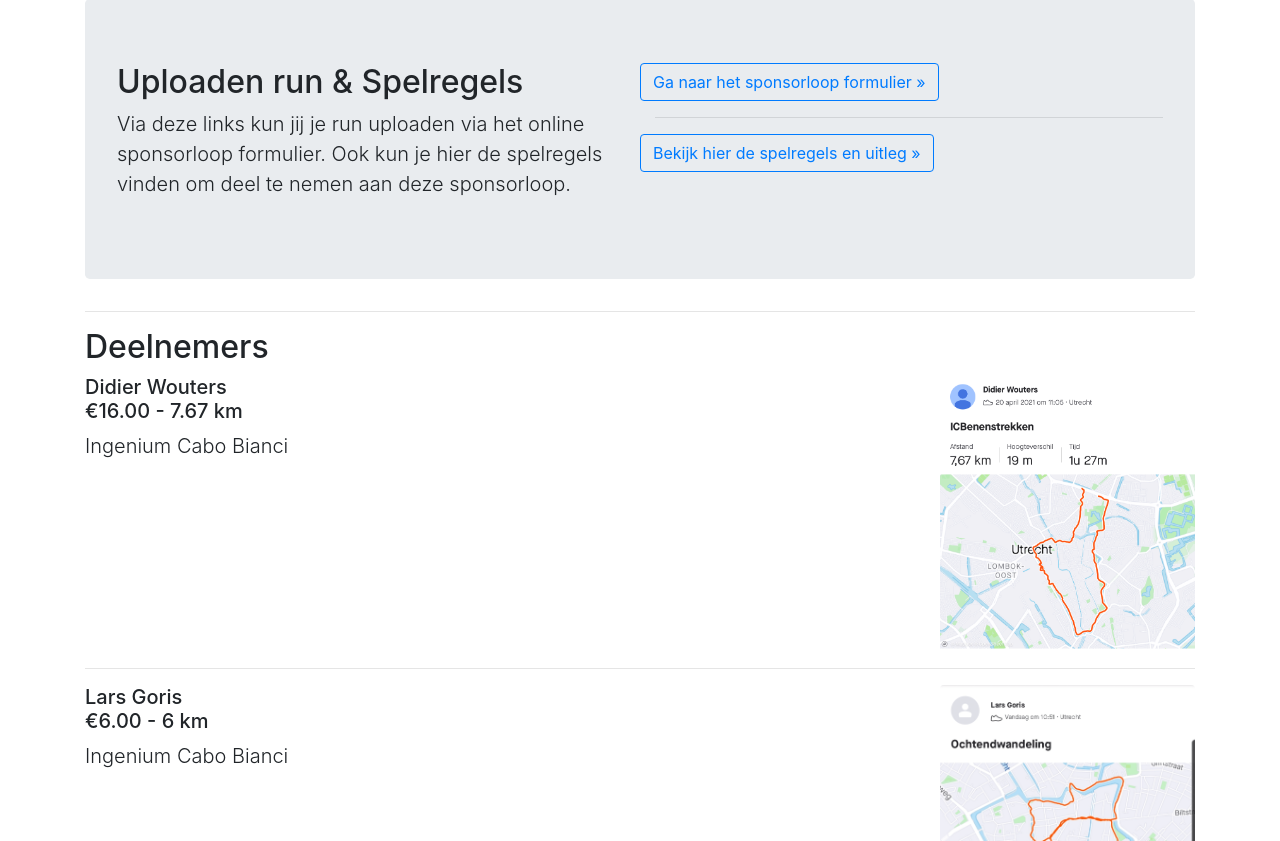
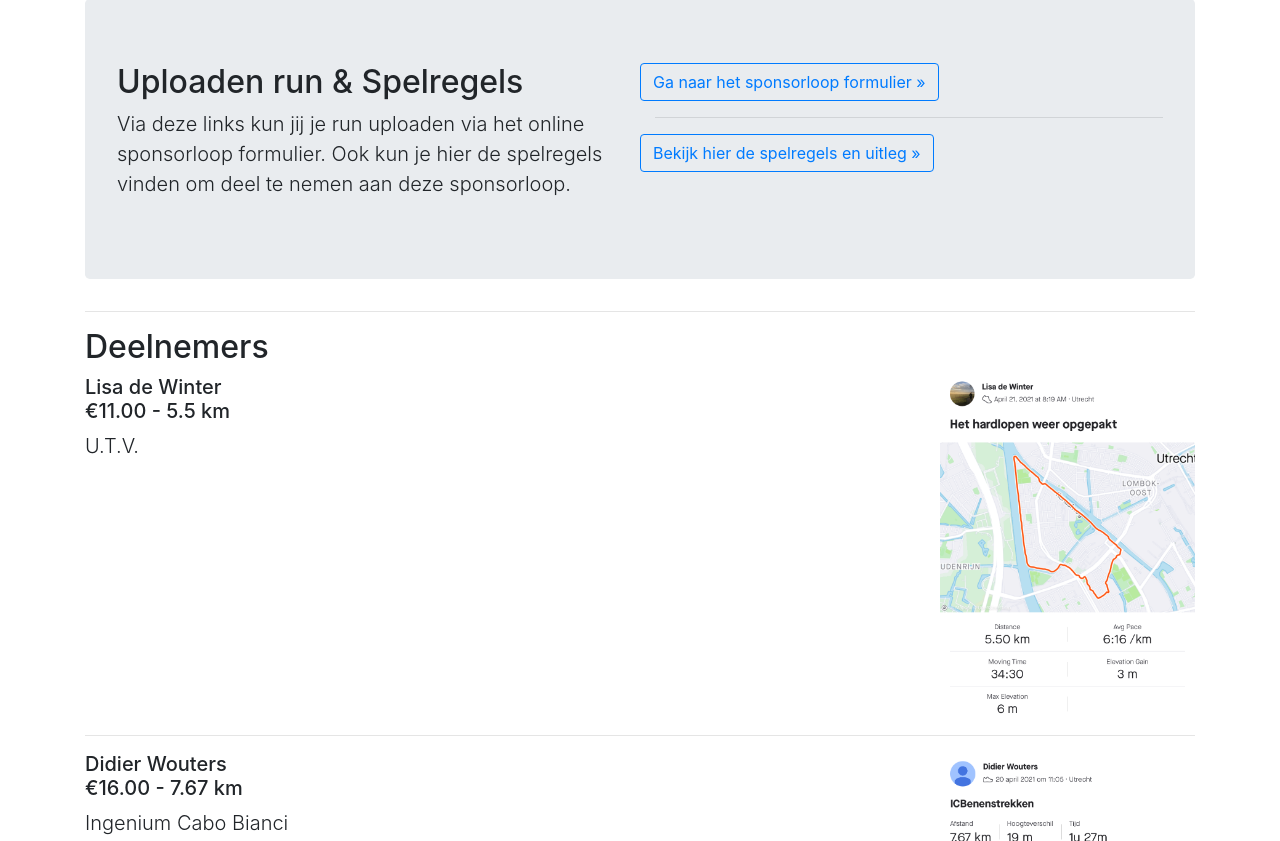
Before and after one commit to kenklein/Sponsorloop2021, an Angular app: page / in a window 1280 px wide. Shown: the part 1959-2800 px from the top of the page. Built offline with nearby package versions, Linux system fonts and the light colour scheme.

Commit message:
Data update 23-4-2021

```diff
--- a/src/_services/competition-data-service.ts
+++ b/src/_services/competition-data-service.ts
@@ -18,8 +18,8 @@ export const COMPETITION_DATA: Competition[] = [
   },
   {
     name: 'U.T.V.',
-    amountRaised: 22,
-    runAmount: 14,
+    amountRaised: 33,
+    runAmount: 19.5,
     skeelerAmount: 0,
     bikeAmount: 0
   },
--- a/src/_services/student-data-service.ts
+++ b/src/_services/student-data-service.ts
@@ -1,6 +1,15 @@
 import {Student} from '../_models/student';
 
 export const STUDENT_DATA: Student[] = [
+  {
+    name: 'Lisa de Winter',
+    team: 'U.T.V.',
+    amount: 5.5,
+    amountRaised: 11,
+    description: '',
+    imageSource: 'assets/runs/run_lisa_de_winter_2.png',
+    imageaction: null,
+  },
   {
     name: 'Didier Wouters',
     team: 'Ingenium Cabo Bianci',
```
Also changed, not shown: src/assets/runs/run_lisa_de_winter_2.png (added).
